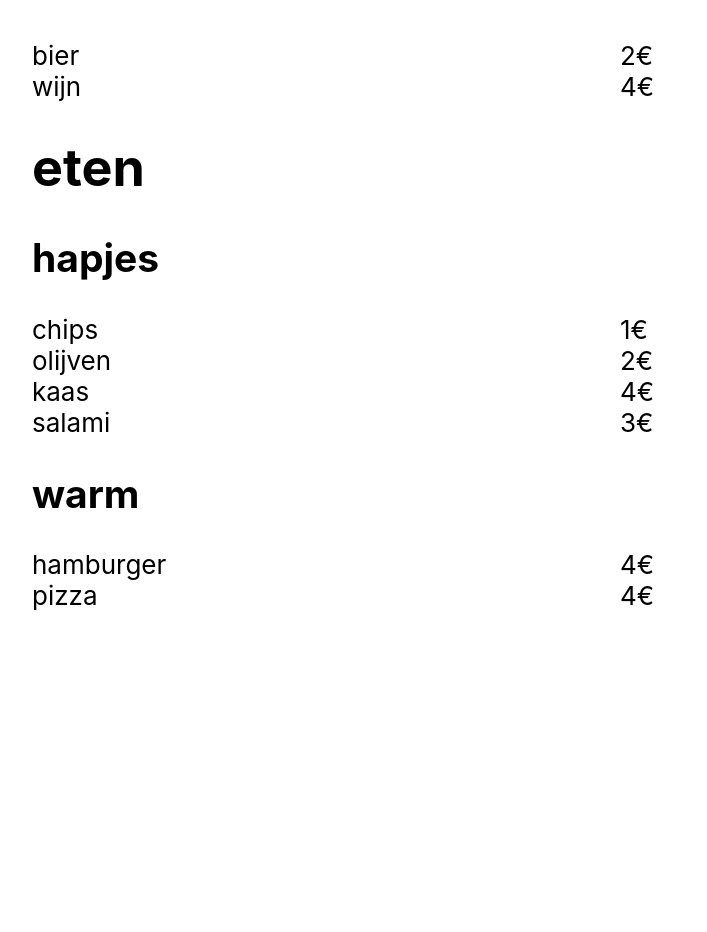
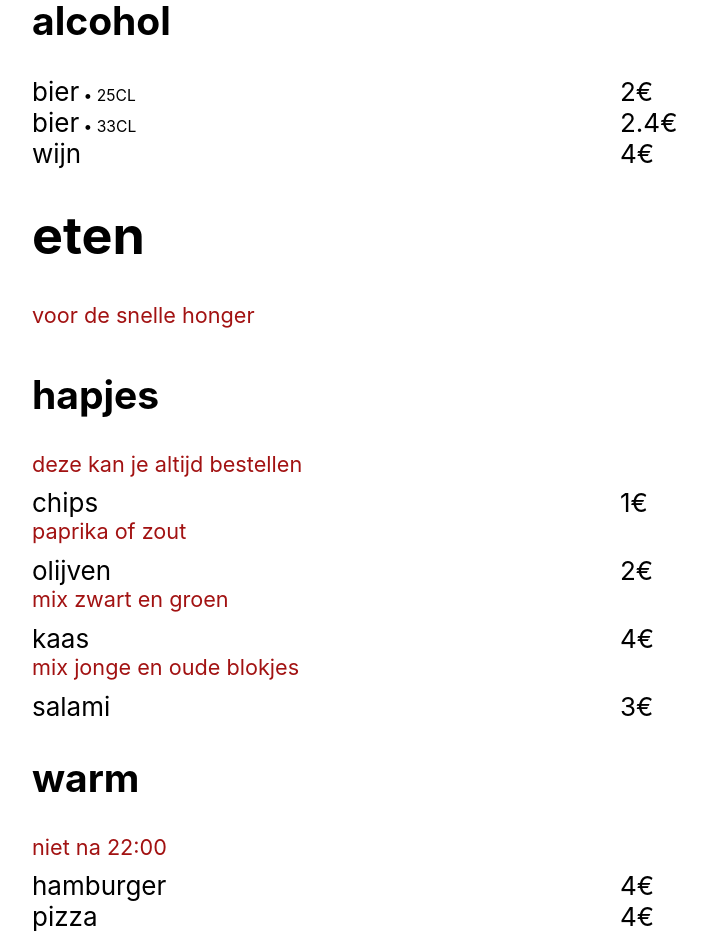
Before and after one commit to seppes/reactTestEnv, a React (Create React App) app: page / in a window 1280 px wide. Shown: the part 444-1376 px from the top of the page, without its empty margins (20-727 px from the left). Before the commit the page ends 1055 px from the top, so only its background shows below. Built offline with nearby package versions, Linux system fonts and the light colour scheme.

Commit message:
klaar om te beginnen

```diff
--- a/src/App.js
+++ b/src/App.js
@@ -9,9 +9,10 @@ function App() {
     return (
         <div>
             <h1>Menu</h1>
+            <hr/>
             {PRODUCTS_DATA.map((c) =>
                 <Category key={c.name} category={c}>
-                    {c.subcategorie.map((s) =>
+                    {c.subcategories.map((s) =>
                         <SubCategory key={s.name} subcategory={s}>
                             {s.products.map((p) =>
                                 <ProductLine key={p.id} product={p}/>)}
--- a/src/data/products_data.js
+++ b/src/data/products_data.js
@@ -1,39 +1,43 @@
 export const PRODUCTS_DATA = [
     {
         name: "drank",
-        subcategorie: [
+        subcategories: [
             {
                 name: "fris",
                 products: [
-                    {id: "0",name: "cola", price: 2},
-                    {id: "1", name: "water", price: 2},
+                    {id: "cola",name: "cola", price: 2},
+                    {id: "water", name: "water", price: 2},
                 ],
             },
             {
                 name: "alcohol",
                 products: [
-                    {id: "2",name: "bier", price: 2},
-                    {id: "3",name: "wijn", price: 4}
+                    {id: "bier klein",name: "bier", price: 2, size: 25},
+                    {id: "bier groot",name: "bier", price: 2.4, size: 33},
+                    {id: "wijn",name: "wijn", price: 4}
                 ],
             }]
     },
     {
         name: "eten",
-        subcategorie: [
+        note: "voor de snelle honger",
+        subcategories: [
             {
                 name: "hapjes",
+                note: "deze kan je altijd bestellen",
                 products: [
-                    {id: "4",name: "chips", price: 1},
-                    {id: "5",name: "olijven", price: 2},
-                    {id: "6",name: "kaas", price: 4},
-                    {id: "7",name: "salami", price: 3},
+                    {id: "chips",name: "chips", price: 1, note: "paprika of zout"},
+                    {id: "olijven",name: "olijven", price: 2, note: "mix zwart en groen"},
+                    {id: "kaas",name: "kaas", price: 4, note: "mix jonge en oude blokjes"},
+                    {id: "salami",name: "salami", price: 3},
                 ]
             },
             {
                 name: "warm",
+                note: "niet na 22:00",
                 products: [
-                    {id: "8",name: "hamburger", price: 4},
-                    {id: "9",name: "pizza", price: 4}
+                    {id: "hamburger",name: "hamburger", price: 4},
+                    {id: "pizza",name: "pizza", price: 4}
                 ]
             }
         ]
```
